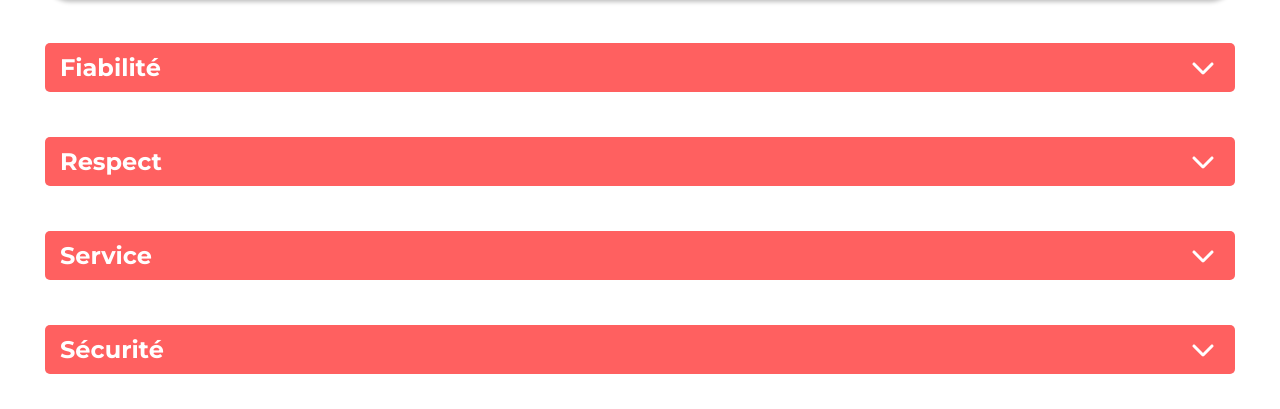
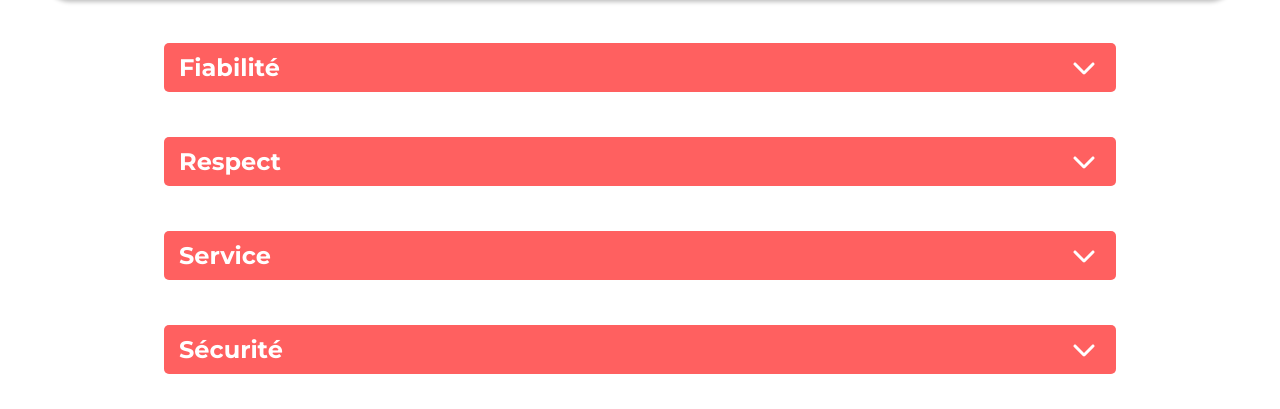
Before and after one commit to Jean-Baptiste-Paris/OC-Kasa, a React (Create React App) app: page /about in a window 1280 px wide. Shown: the part 391-800 px from the top of the page. Built offline with nearby package versions, Linux system fonts and the light colour scheme.

Commit message:
Update routes and Collapse styles Correction de la redirection en cas d'erreur sur l'ID d'un logement

```diff
--- a/src/components/Collapse/styles.scss
+++ b/src/components/Collapse/styles.scss
@@ -4,6 +4,7 @@ $border-radius: 5px;
   width: 100%;
   border-radius: $border-radius;
   background-color: var(--color-grey1, #f6f6f6);
+  justify-self: center;
 
   &__title {
     --collapse-font-size: 24px;
--- a/src/components/KasaRouter.jsx
+++ b/src/components/KasaRouter.jsx
@@ -10,6 +10,7 @@ function KasaRouter() {
       <Route path="/" element={<Home />} />
       <Route path="/about" element={<About />} />
       <Route path="/logement/:logementID" element={<FicheLogement />} />
+      <Route path="/404" element={<Error404 />} />
       <Route path="*" element={<Error404 />} />
     </Routes>
   )
--- a/src/pages/FicheLogement/index.jsx
+++ b/src/pages/FicheLogement/index.jsx
@@ -1,16 +1,13 @@
 import { Navigate, useParams } from "react-router-dom"
 import logements from "../../assets/data/logements.json"
-import { useEffect } from "react"
 
 function FicheLogement() {
   const { logementID } = useParams()
   const logement = logements.find((element) => element.id === logementID)
 
-  useEffect(() => {
-    if (!logement) {
-      return <Navigate to="/404" replace={true} />
-    }
-  }, [logement])
+  if (!logement) {
+    return <Navigate to="/404" replace={true} />
+  }
   return (
     <div className="Logement page">
       <h1>{logement.title}</h1>
--- a/src/styles.scss
+++ b/src/styles.scss
@@ -76,6 +76,10 @@ main {
   gap: var(--site-gap);
 }
 
+.About .collapse {
+  width: 80%;
+}
+
 @media screen and (max-width: 770px) {
   :root {
     --site-gap: 30px;
```
